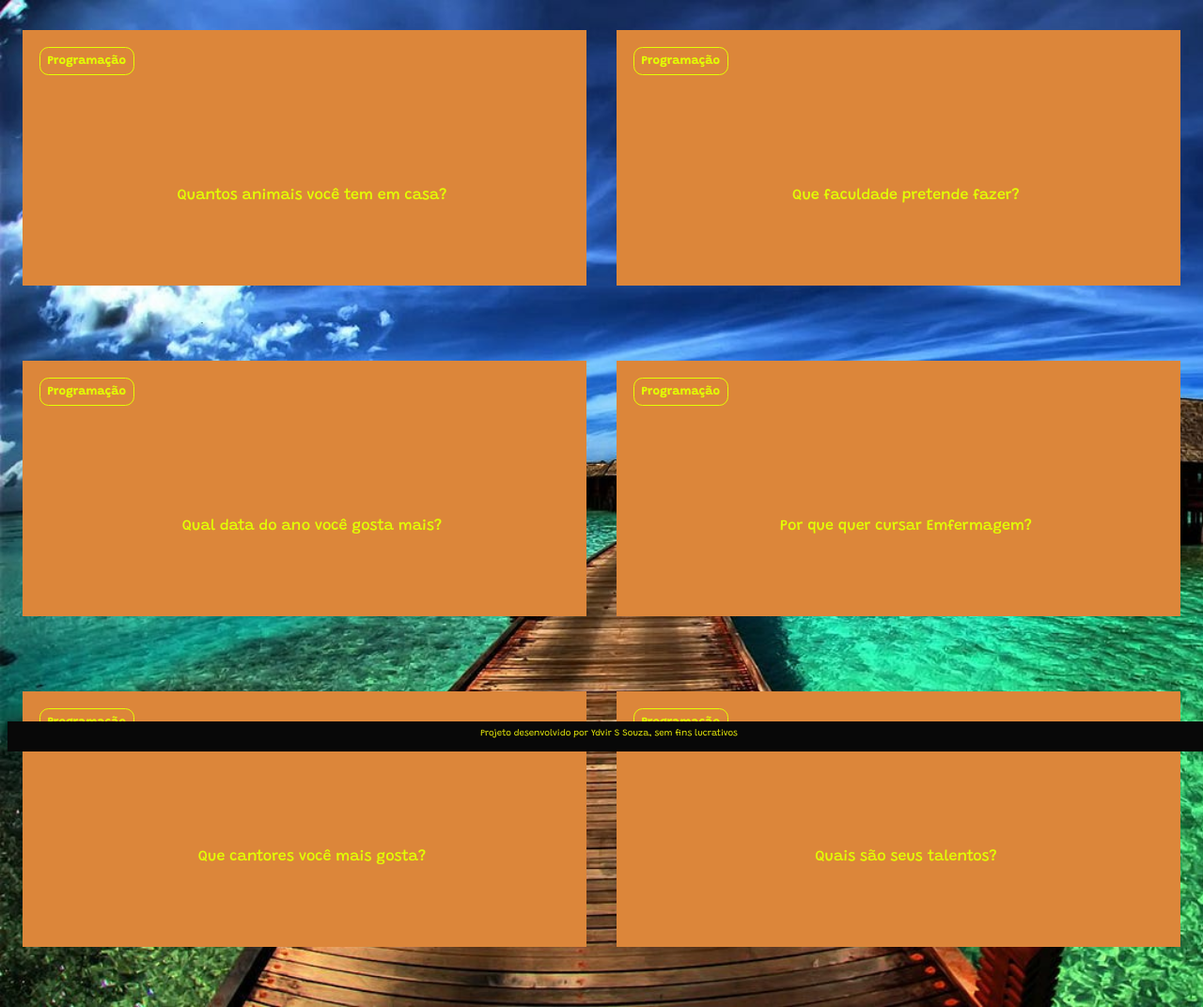
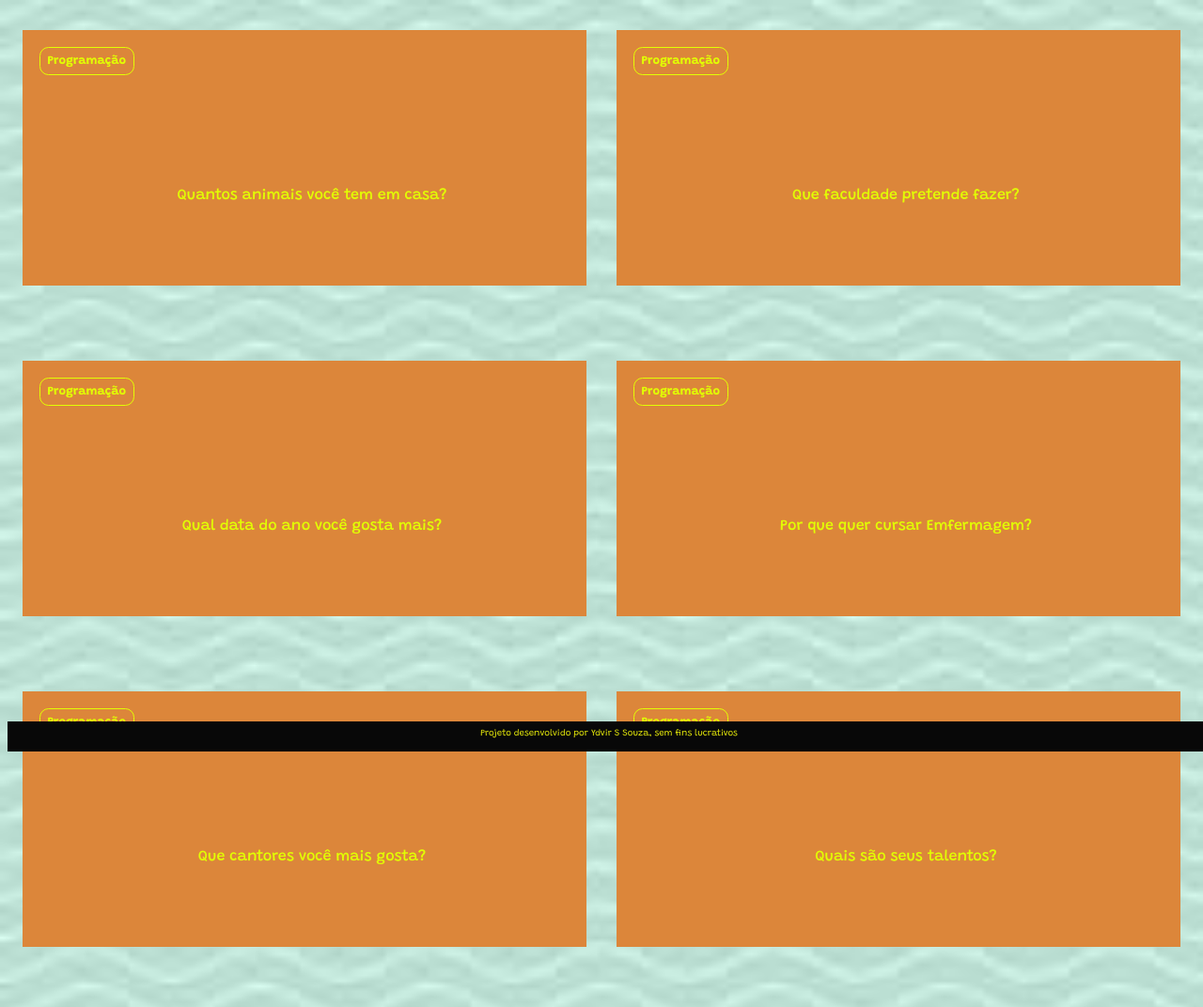
Before and after one commit to caroulinda/anacarol, a plain HTML site: page index.html in a window 1280 px wide. Shown: the whole page at 94% size. Drawn offline with Linux system fonts and the light colour scheme.

Commit message:
18/11/2024

```diff
--- a/index.html
+++ b/index.html
@@ -3,7 +3,7 @@
 <head>
     <meta charset="UTF-8">
     <meta name="viewport" content="width=device-width, initial-scale=1.0">
-    <title>FlashCards - Prof Ydvir</title>
+    <title>FlashCards - Ana Carolina</title>
     <link rel="stylesheet" href="style.css">
 </head>
 <body>
--- a/style.css
+++ b/style.css
@@ -7,7 +7,7 @@
 }
 
 body {
-  background: url(Casaflutuantepraia.jpg);
+  background: url(images.jpeg);
   font-family: Grandstander;
   background-size: cover;
 
```
Also changed, not shown: images.jpeg (added).
